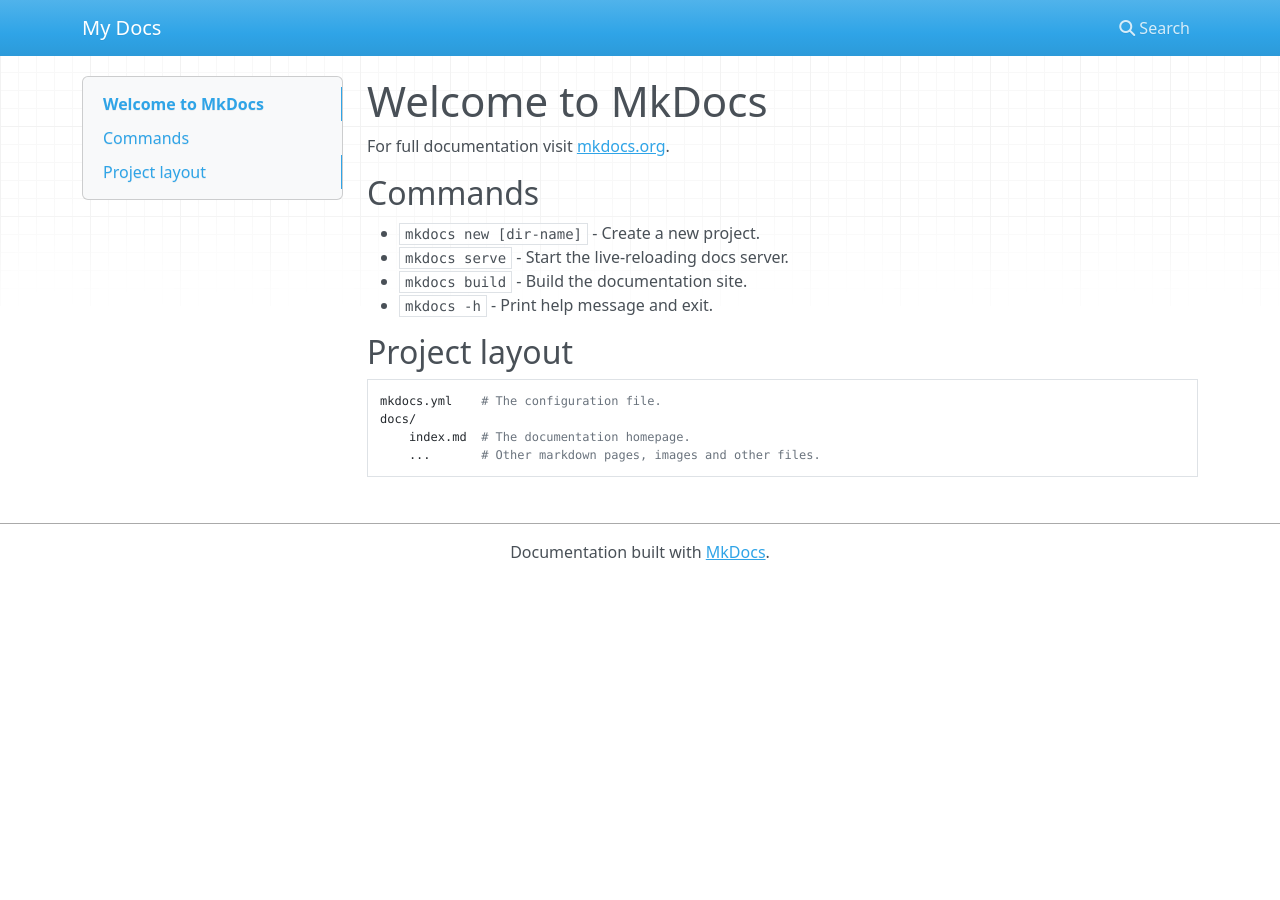
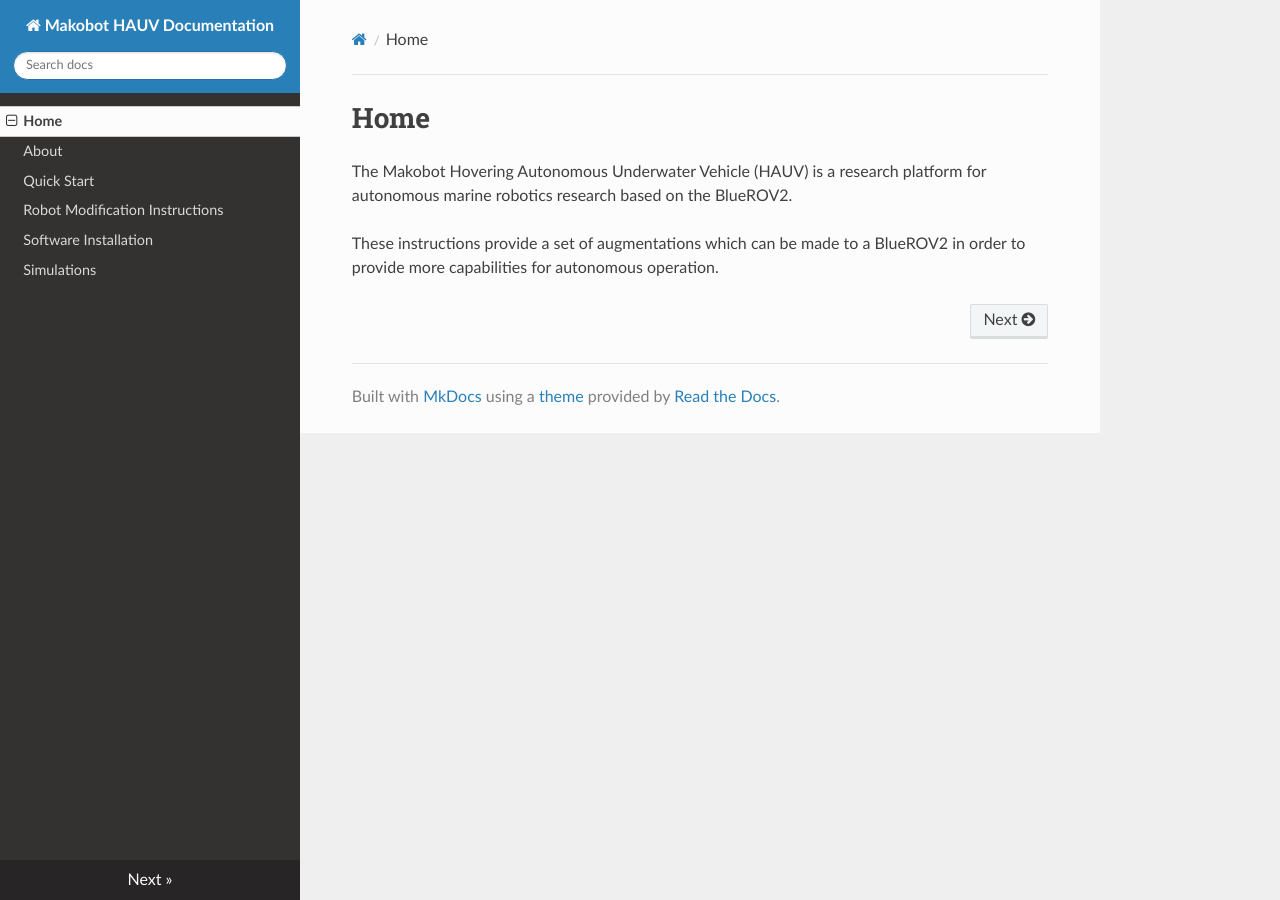
Before and after one commit to makobot-hauv/makobot-docs, an MkDocs documentation site: the page built from docs/index.md, in a window 1280 px wide. Built offline with MkDocs 1.6.1, drawn with Linux system fonts in a browser that asks for light colours; nearby versions of some CDN libraries.

Commit message:
documentation updates

```diff
--- a/docs/index.md
+++ b/docs/index.md
@@ -1,17 +1,5 @@
-# Welcome to MkDocs
+# Home
 
-For full documentation visit [mkdocs.org](https://www.mkdocs.org).
+The Makobot Hovering Autonomous Underwater Vehicle (HAUV) is a research platform for autonomous marine robotics research based on the BlueROV2.
 
-## Commands
-
-* `mkdocs new [dir-name]` - Create a new project.
-* `mkdocs serve` - Start the live-reloading docs server.
-* `mkdocs build` - Build the documentation site.
-* `mkdocs -h` - Print help message and exit.
-
-## Project layout
-
-    mkdocs.yml    # The configuration file.
-    docs/
-        index.md  # The documentation homepage.
-        ...       # Other markdown pages, images and other files.
+These instructions provide a set of augmentations which can be made to a BlueROV2 in order to provide more capabilities for autonomous operation.
--- a/mkdocs.yml
+++ b/mkdocs.yml
@@ -1 +1,17 @@
-site_name: My Docs
+site_name: Makobot HAUV Documentation
+site_description: "Makobot HAUV Documentation"
+
+theme: readthedocs
+
+nav:
+    - Home: index.md
+    - About: about.md
+    - Quick Start: quickstart.md
+    - Robot Modification Instructions: robot_modifications.md
+    - Software Installation: installation.md
+    - Simulations: simulations.md
+
+extra:
+    social:
+        - type: github-alt
+          link: https://github.com/makobot-hauv/
```
Also changed, not shown: docs/about.md (added, +1 -0 lines), docs/installation.md (added, +1 -0 lines), docs/quickstart.md (added, +1 -0 lines), docs/robot_modifications.md (added, +1 -0 lines), docs/simulations.md (added, +1 -0 lines).
